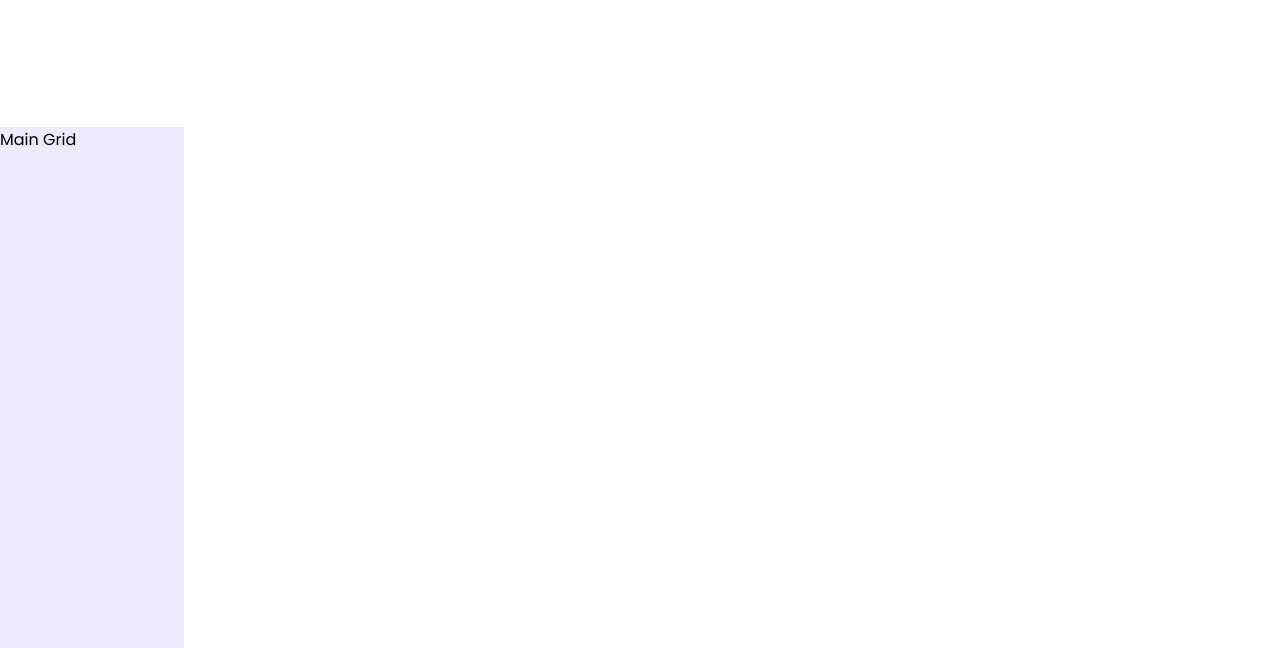
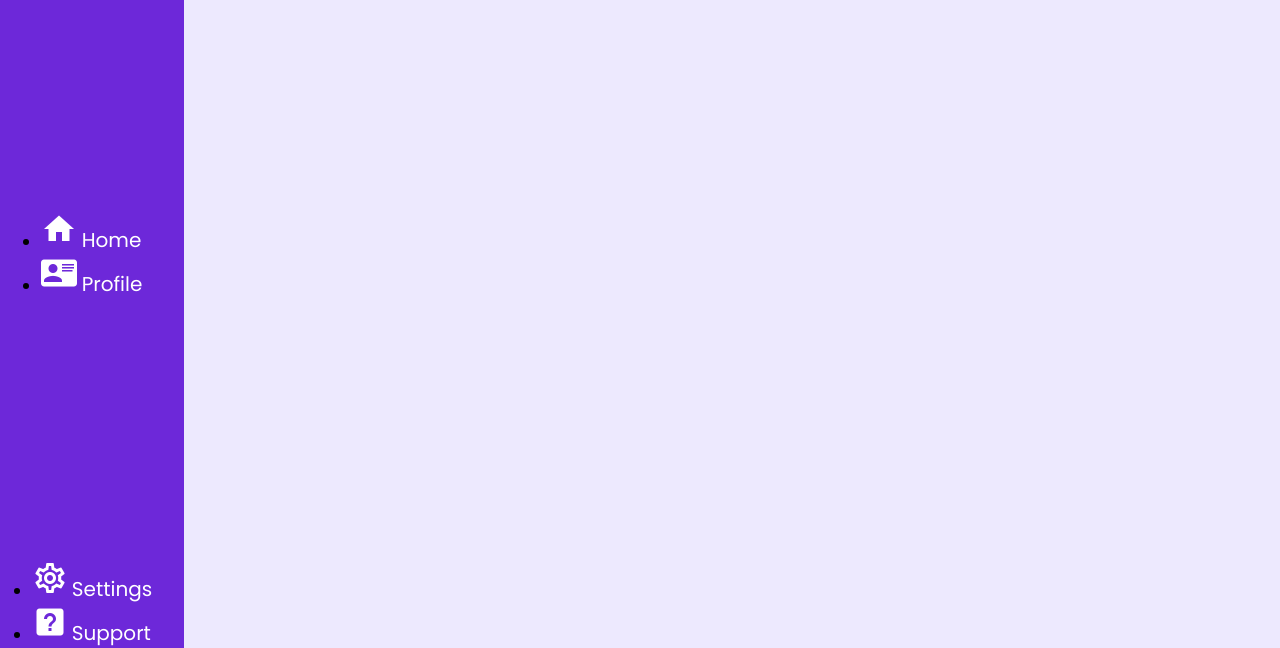
Before and after one commit to iTreykwondo/dashboard, a plain HTML site: page index.html in a window 1280 px wide. Shown: the part 152-800 px from the top of the page. Drawn offline with Linux system fonts and the light colour scheme.

Commit message:
Rename .dashboard to .sidebar

```diff
--- a/styles.css
+++ b/styles.css
@@ -23,7 +23,7 @@ a {
   grid-template-rows: 1fr 5fr;
 }
 
-.dashboard {
+.sidebar {
   background-color: #6d28d9;
   grid-column: 1 / 2;
   grid-row: 1 / -1;
```
